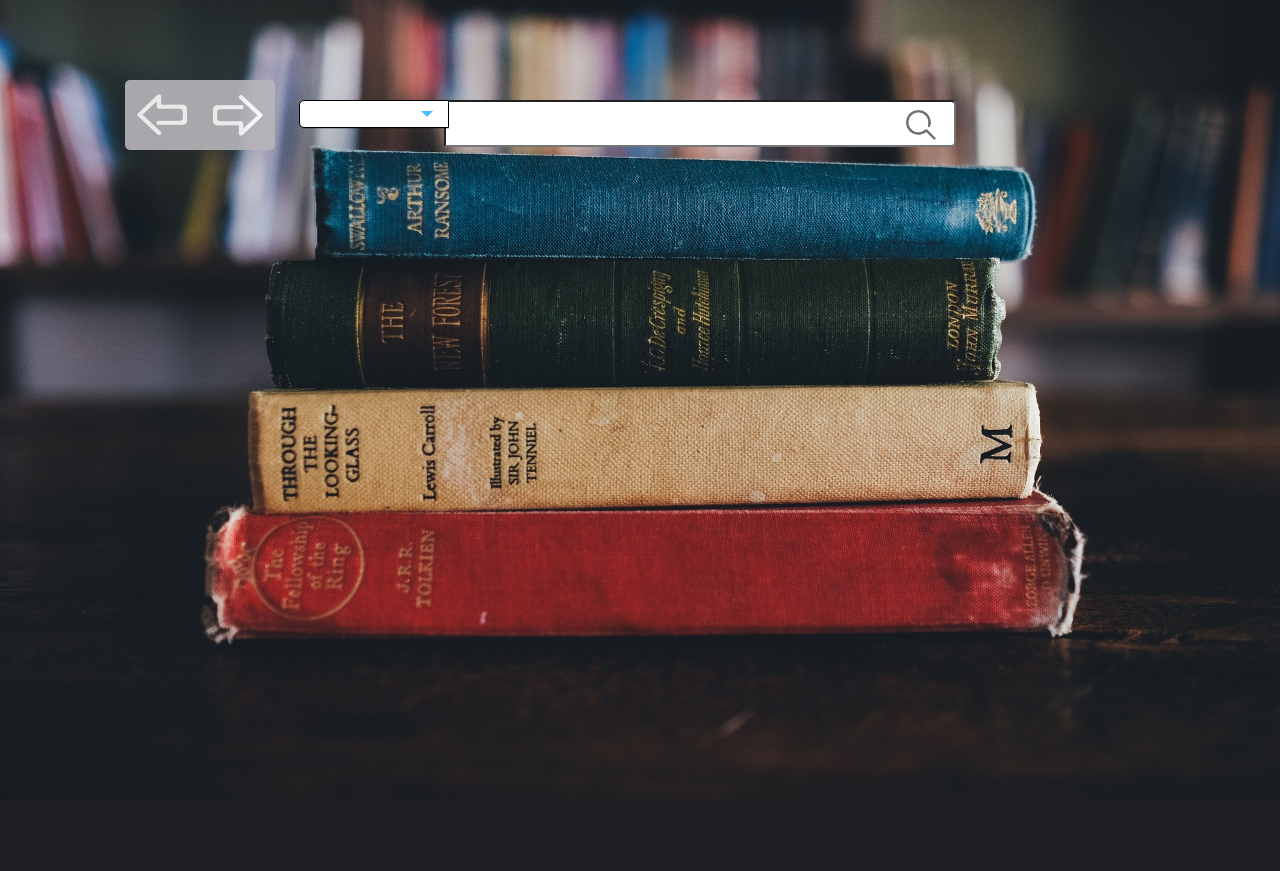
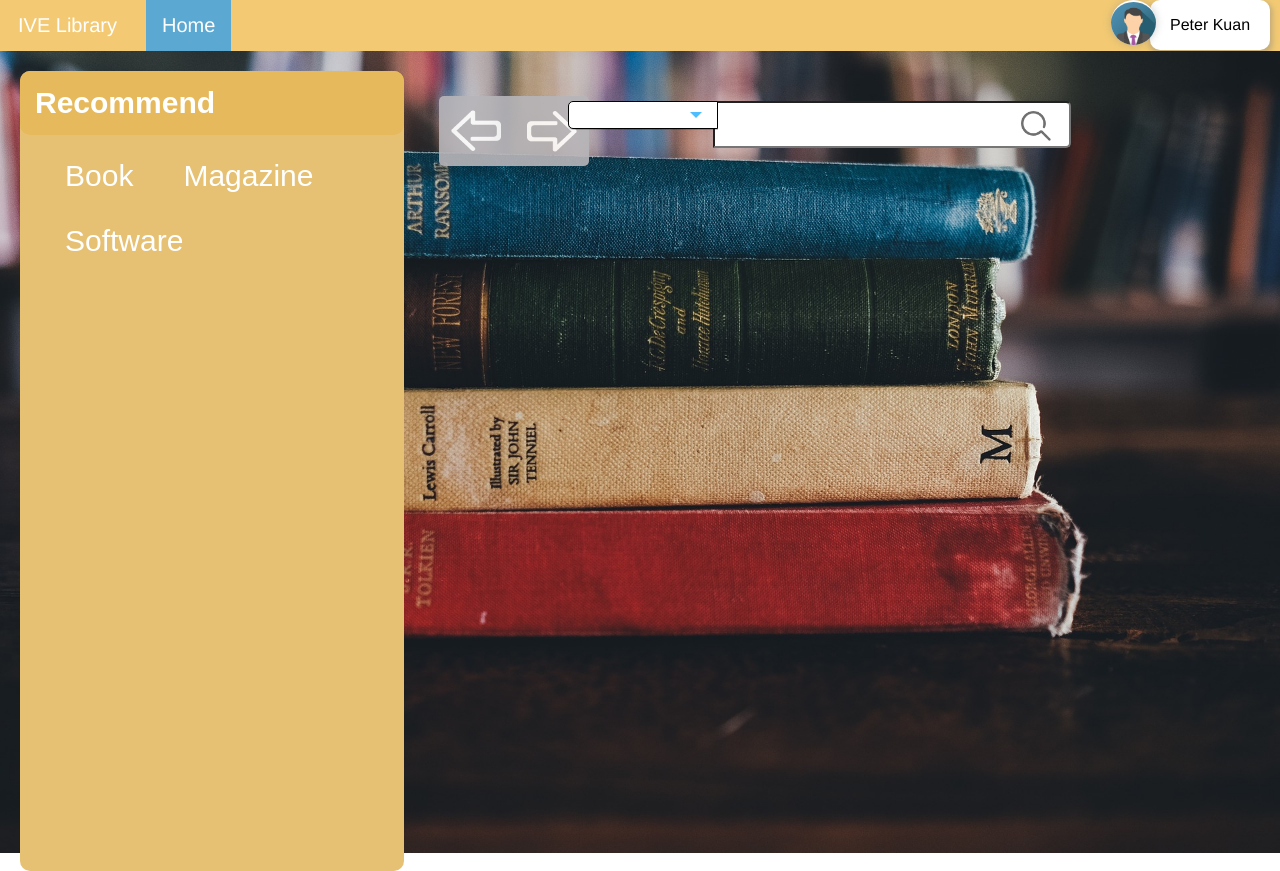
Before and after one commit to AlanNggg/library-website, a PHP site: page /result.php in a window 1280 px wide. Before the commit the page ends 771 px from the top, so only its background shows below. Run offline with PHP 8.4, Linux system fonts and the light colour scheme; a user stored in the database is signed in; data that the repository does not hold is empty.

Commit message:
Update result.php

```diff
--- a/HCIASS/result.php
+++ b/HCIASS/result.php
@@ -3,7 +3,12 @@
     $table = array("All", "Book", "Magazine", "Software");
     if (isset($keyword, $attribute) && !in_array($attribute, $table)) {
         header('Location: ./search.php');
+    } else {
+        session_start();
+        $user = $_SESSION["user"];
+        include 'header.php';
     }
+
 ?>
 <!DOCTYPE html>
 <html lang="en">
@@ -170,16 +175,16 @@
     #bookshelf div img {
         /* max-width: 100%;
         max-height: 100%; */
-        width: 120px;
-        height: 170px;
+        width: 170px;
+        height: 220px;
         object-fit: cover;
     }
 
     .demo {
         position: relative;
         float: left;
-        width: 120px;
-        height: 170px;
+        width: 170px;
+        height: 220px;
         background-color: white;
         margin: 30px 50px;
         text-align: center;
@@ -232,6 +237,100 @@
         background-color: #9C9A9E;
     }
 
+    .tooltip {
+        display:inline-block;
+        position:relative;
+        border-bottom:1px dotted #666;
+        text-align:left;
+    }
+
+    .tooltip .left {
+        min-width:300px;
+        top:50%;
+        right:100%;
+        margin-right:20px;
+        transform:translate(0, -50%);
+
+        color:#888888;
+        background-color:#FFCC66;
+        font-weight:normal;
+        font-size:15px;
+        border-radius:8px;
+        position:absolute;
+        z-index:99999999;
+        box-sizing:border-box;
+        box-shadow:0 1px 8px rgba(0,0,0,0.5);
+        visibility:hidden; opacity:0; transition:opacity 0.8s;
+    }
+
+    .tooltip:hover .left {
+        visibility:visible; opacity:1;
+    }
+
+    .tooltip .left i {
+        position:absolute;
+        top:50%;
+        left:100%;
+        margin-top:-12px;
+        width:12px;
+        height:24px;
+        overflow:hidden;
+    }
+
+    .tooltip .left i::after {
+        content:'';
+        position:absolute;
+        width:12px;
+        height:12px;
+        left:0;
+        top:50%;
+        transform:translate(-50%,-50%) rotate(-45deg);
+        background-color:#FFCC66;
+        box-shadow:0 1px 8px rgba(0,0,0,0.5);
+    }
+
+    .tooltip h3 {
+        padding: 15px 30px 5px 30px;
+    }
+
+    .tooltip .title {
+        font-size: 20px;
+        background-color: black;
+        color: white;
+        padding: 15px 30px;
+    }
+
+    .tooltip p {
+        padding: 15px 30px 15px 30px;
+    }
+
+    aside {
+        background: rgb(30,30,30);
+        color: white;
+        font-family: sans-serif;
+    }
+
+    .left_menu {
+        list-style-type: none;
+        position: relative;
+        font-size: 30px;
+        left: 20px;
+        top: 10px;
+    }
+    .left_menu li {
+        float: left;
+        padding: 14px 25px;
+        cursor: pointer;
+    }
+    .left_menu li:after {
+        display:block;
+        content: '';
+        border-bottom: solid 3px #019fb6;
+        transform: scaleX(0);
+        transition: transform 250ms ease-in-out;
+        transform-origin:  0% 50%;
+    }
+    .left_menu li:hover:after { transform: scaleX(1); }
 
     @media only screen and (max-width: 560px) {
         #search {
@@ -279,6 +378,8 @@
 
         getResult(keyword, attribute);
 
+        //getRecommend();
+
         $(".dropdown a").click(function() {
             $("#dd p").text($(this).text().trim());
             $("#attribute").val($("#dd p").text());
@@ -311,12 +412,13 @@
            complete:function(req,status){
                var result =  req.responseText;
                result = JSON.parse(result);
+
                //console.log(result.search[0]);
                //login success
                if(status == 'success') {
                    if(result.stat == "SUCCESS") {
                        showAll(result);
-
+                       console.log(result);
 
                    //if the user is first login
                    } else {
@@ -327,6 +429,7 @@
                            .delay(2000)
                            .hide(300);
                            return;
+                           console.log(result.table);
                    }
 
                }
@@ -334,12 +437,55 @@
        });
    }
 
+   function getRecommend() {
+        $("#bookshelf").empty();
+
+        var search = {
+            attribute : "All",
+            keyword : "high rate"
+        };
+        search = JSON.stringify(search);
+        console.log(search);
+        $.ajax({
+            type:"GET",
+            url:"api/?action=search-handler",
+            data: {search: search},
+            contentType:"application/json",
+            dataType:"json",
+            complete:function(req,status){
+                var result =  req.responseText;
+                result = JSON.parse(result);
+
+                //console.log(result.search[0]);
+                //login success
+                if(status == 'success') {
+                    if(result.stat == "SUCCESS") {
+                        showAll(result);
+                        console.log(result);
+
+                    //if the user is first login
+                    } else {
+                            $(".message-box").addClass("message-box-error")
+                                .removeClass("message-box-alert")
+                        .text("Not Found")
+                            .show(300)
+                            .delay(2000)
+                            .hide(300);
+                            return;
+                            console.log(result.table);
+                    }
+
+                }
+            }
+        });
+}
+
 </script>
 
 <body>
-    <div id="searchSection" style="height: 30%; width: 100%;">
-        <form id="searchForm" method="get" action="result.php" style="position: relative; padding-top: 100px; width: 100%; height: inherit; display: flex; align-items: flex-start; justify-content:center;">
-            <div id="container-arrow" style="position: absolute; left: 100px; width: 200px; height: inherit; display: flex; align-items: center; justify-content:center;">
+    <div id="searchSection" style="height: 20%; width: 70%; float: right;">
+        <form id="searchForm" method="get" action="result.php" style="position: relative; float: right; padding-top: 50px; width: 100%; height: inherit; display: flex; align-items: flex-start; justify-content:center;">
+            <div id="container-arrow" style="position: absolute; left: 30px; top: 75px; width: 200px; height: inherit; display: flex; align-items: center; justify-content:center;">
                 <div id="arrow">
                     <div id="forwardArrow"></div>
                     <div id="backArrow"></div>
@@ -371,8 +517,17 @@
             <div class="message-box" style="clear: left"></div>
         </form>
     </div>
+    <!--<li><a href="#">home</a></li>-->
+    <aside style="position: absolute; width: 30%; height: 100%; background-color:  rgb(230, 193, 115); border-radius: 10px; margin: 20px;">
+        <h1 style="background-color: rgb(230, 186, 92); border-radius: 10px 10px 0px 0px;  border-radius: 10px; padding: 15px; font-size: 30px;">Recommend</h1>
+        <ul class="left_menu">
+            <li>Book</li>
+            <li>Magazine</li>
+            <li>Software</li>
+        </ul>
+    </aside>
 
-    <section style="position: relative; width: 50%; height: 50%; margin: 0 auto;">
+    <section style="position: relative; float: right; width: 70%; height: 50%; margin: 0 auto;">
         <div id="bookshelf" style="position: absolute; width: 100%; height: 100%; z-index: 1;">
 
 
@@ -473,10 +628,16 @@
         $.each(search, function (index, value) {
             if ($(".demo").length > 7) {
                 stop = true;
-                $("#bookshelf").append("<div class=\"demo nextpage\" onclick=\"showInfo(this)\" style=\"display: none;\"><img src=\"" + value.picture + "\" alt=\"" + value.name + "\"></div>");
+                if (value.author != null)
+                    $("#bookshelf").append("<div class=\"demo nextpage tooltip\" onclick=\"showInfo(this)\" style=\"display: none;\"><img src=\"" + value.picture + "\" alt=\"" + value.name + "\"><div class=\"left\"><h3 class=\"title\">" + value.name + "</h3><h3>Author : " + value.author + "</h3><p>" + value.description + "</p><i></i></div></div>");
+                else
+                    $("#bookshelf").append("<div class=\"demo nextpage tooltip\" onclick=\"showInfo(this)\" style=\"display: none;\"><img src=\"" + value.picture + "\" alt=\"" + value.name + "\"><div class=\"left\"><h3 class=\"title\">" + value.name + "</h3><h3>Company : " + value.company + "</h3><p>" + value.description + "</p><i></i></div></div>");
             }
             if (!stop) {
-                $("#bookshelf").append("<div class=\"demo\" onclick=\"showInfo(this)\" style=\"display: block;\"><img src=\"" + value.picture + "\" alt=\"" + value.name + "\"></div>");
+                if (value.author != null)
+                    $("#bookshelf").append("<div class=\"demo tooltip\" onclick=\"showInfo(this)\" style=\"display: block;\"><img src=\"" + value.picture + "\" alt=\"" + value.name + "\"><div class=\"left\"><h3 class=\"title\">" + value.name + "</h3><h3>Author : " + value.author + "</h3><p>" + value.description + "</p><i></i></div></div>");
+                else
+                    $("#bookshelf").append("<div class=\"demo tooltip\" onclick=\"showInfo(this)\" style=\"display: block;\"><img src=\"" + value.picture + "\" alt=\"" + value.name + "\"><div class=\"left\"><h3 class=\"title\">" + value.name + "</h3><h3>Company : " + value.company + "</h3><p>" + value.description + "</p><i></i></div></div>");
                 stuffOnPage++;
             }
         });
```
